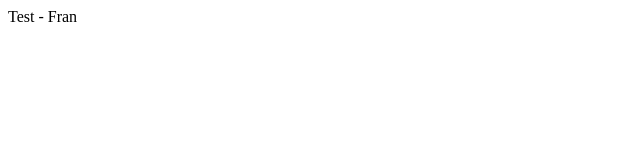
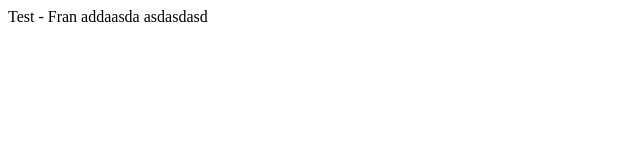
Before and after one commit to creisidoggu/DAWTest, a plain HTML site: page index.html in a window 1280 px wide. Shown: the whole page, without its empty margins (0-640 px from the left). Drawn offline with Linux system fonts and the light colour scheme.

Commit message:
Conflicto

```diff
--- a/index.html
+++ b/index.html
@@ -8,5 +8,7 @@
 </head>
 <body>
     Test - Fran
+    addaasda
+    asdasdasd
 </body>
 </html>
```
